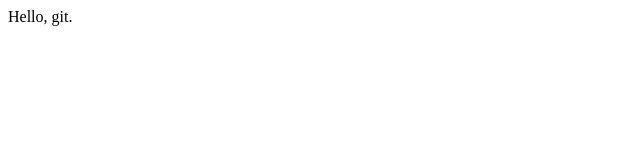
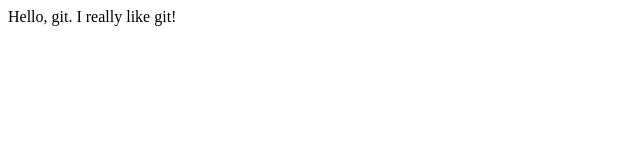
Before and after one commit to owenzzm/xiaoma, a plain HTML site: page index2.html in a window 1280 px wide. Shown: the whole page, without its empty margins (0-640 px from the left). Drawn offline with Linux system fonts and the light colour scheme.

Commit message:
modified by dev

```diff
--- a/index2.html
+++ b/index2.html
@@ -8,5 +8,6 @@
   </head>
   <body>
     Hello, git.
+    I really like git!
   </body>
 </html>
```
